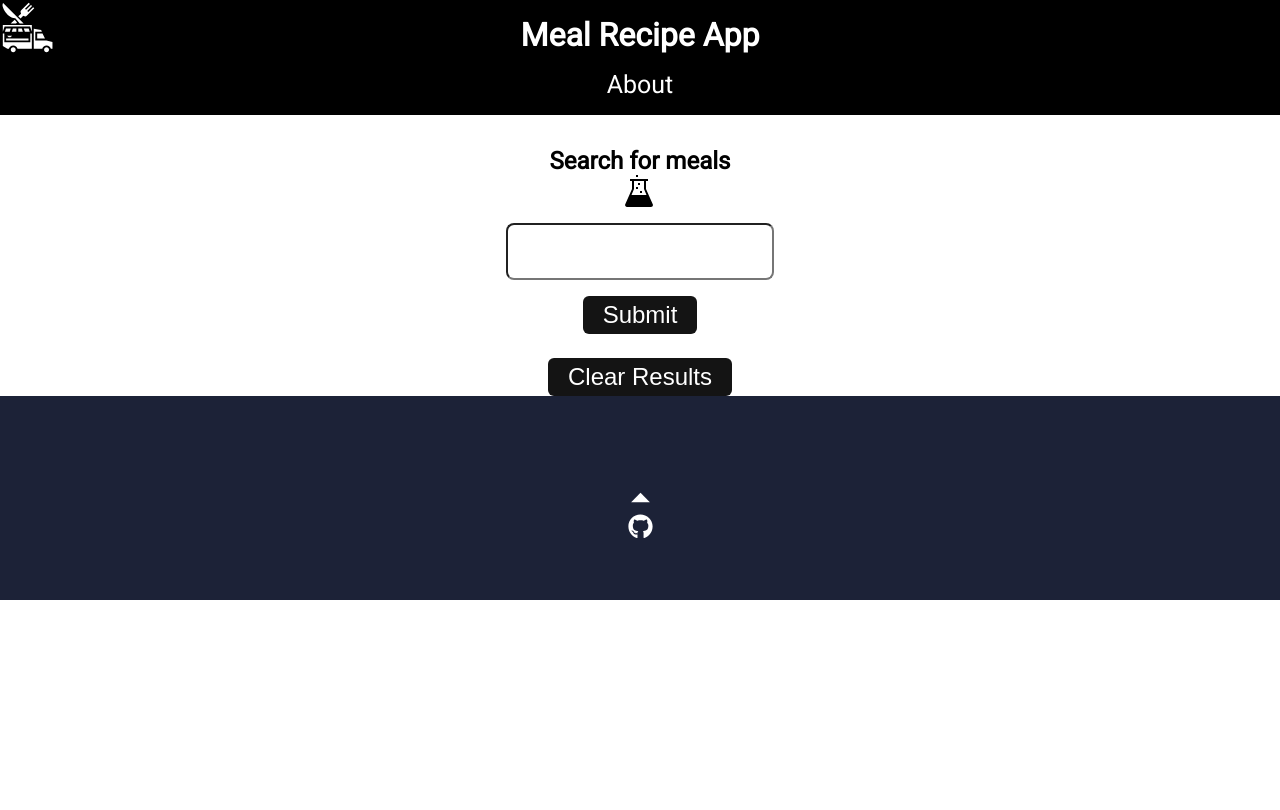
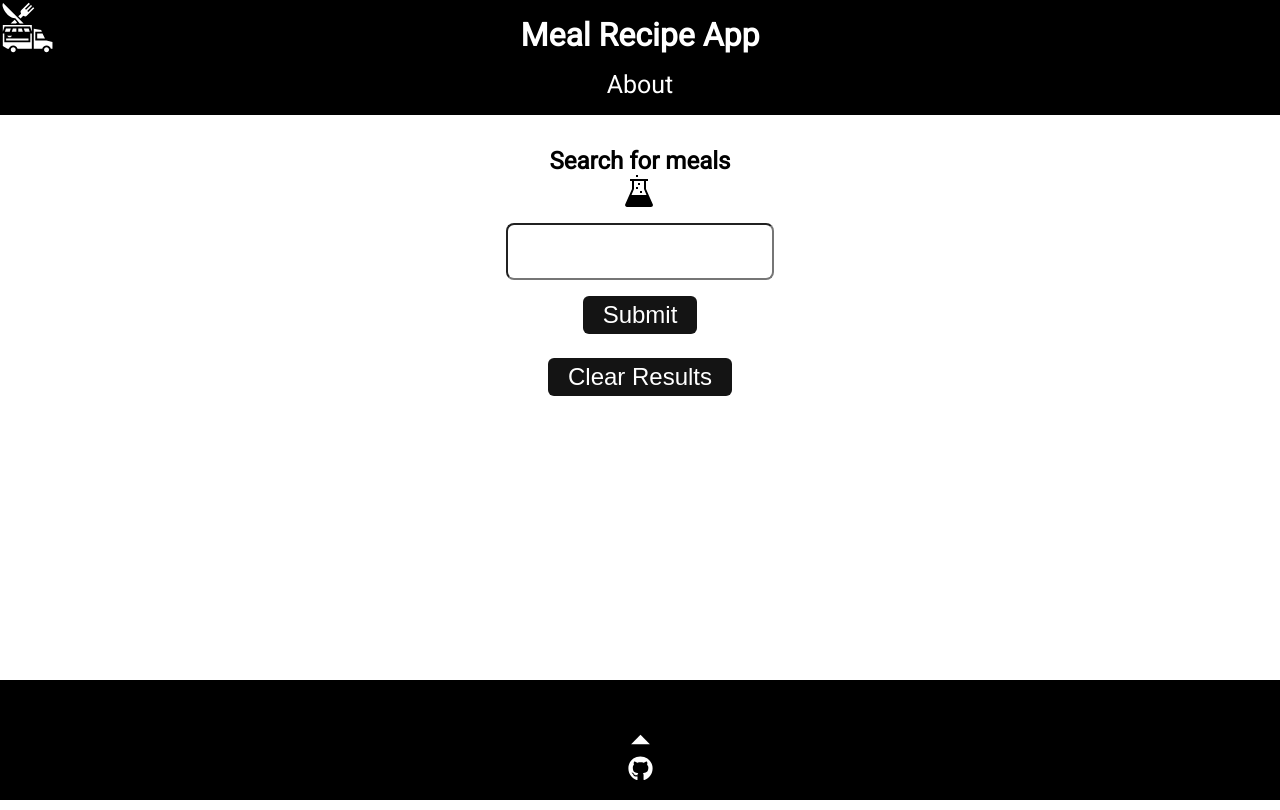
Before and after one commit to luke-h1/meal-app-react, a React (Create React App) app: page / in a window 1280 px wide. Built offline with nearby package versions, Linux system fonts and the light colour scheme.

Commit message:
fix footer issues

```diff
--- a/src/App.js
+++ b/src/App.js
@@ -2,7 +2,7 @@ import React, { Fragment } from 'react';
 import './App.scss';
 import { BrowserRouter, Route, Switch } from 'react-router-dom';
 import Home from './pages/Home/Home';
-import About from './pages/About/About'
+import About from './pages/About/About';
 function App() {
   return (
     <Fragment>
--- a/src/components/AboutDescription/AboutDescription.scss
+++ b/src/components/AboutDescription/AboutDescription.scss
@@ -13,7 +13,6 @@
   margin-bottom: 2rem;
 }
 
-
 .para-about {
   text-align: center;
   margin-bottom: 2rem;
--- a/src/components/Footer/Footer.scss
+++ b/src/components/Footer/Footer.scss
@@ -5,9 +5,17 @@
   flex-direction: column;
   justify-content: center;
   align-items: center;
-  min-height: 10vh;
+  min-height: 15vh;
   min-width: 100vw;
   position: sticky;
+  position: absolute;
+  display: flex;
+  align-items: center;
+  height: 4rem;
+  right: 0;
+  bottom: 0;
+  left: 0;
+  background-color: #000;
 }
 
 .footer-wrap {
```
Also changed, not shown: src/components/Header/Header.js (+3 -4 lines).
